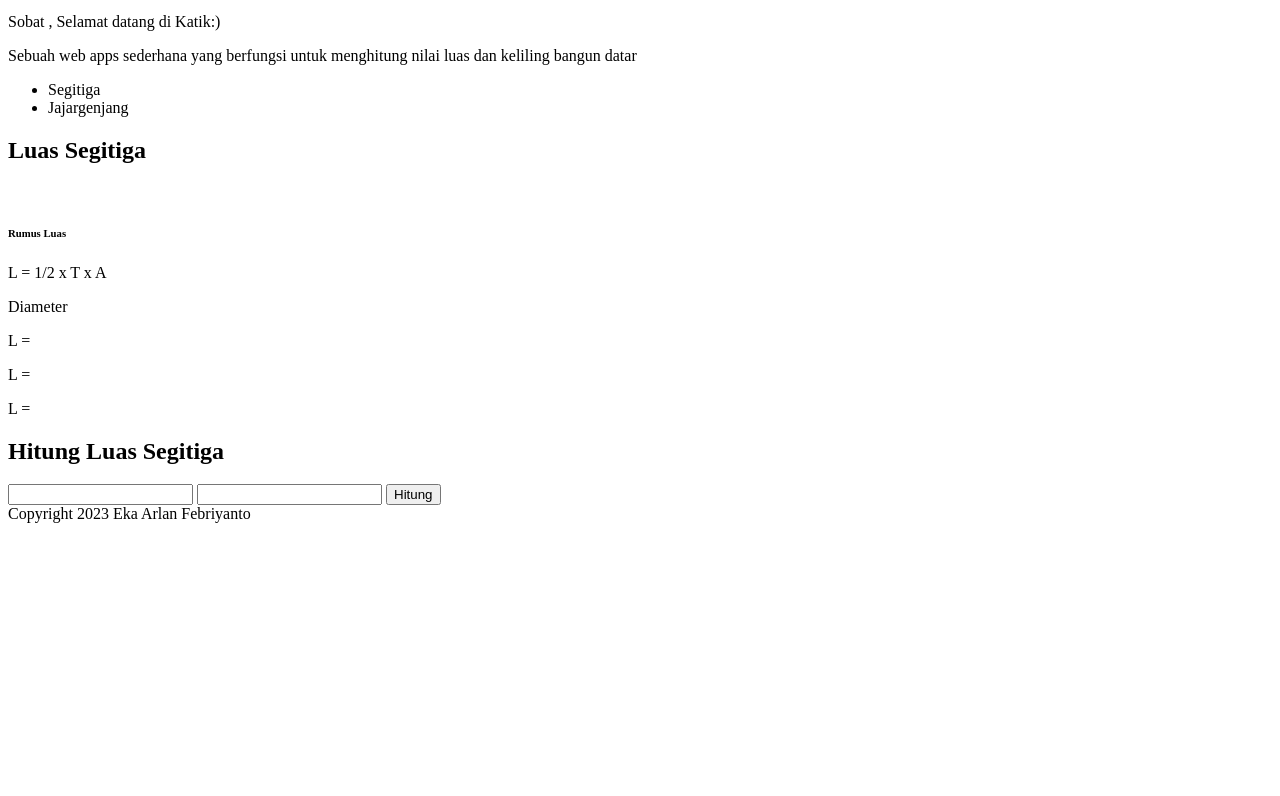
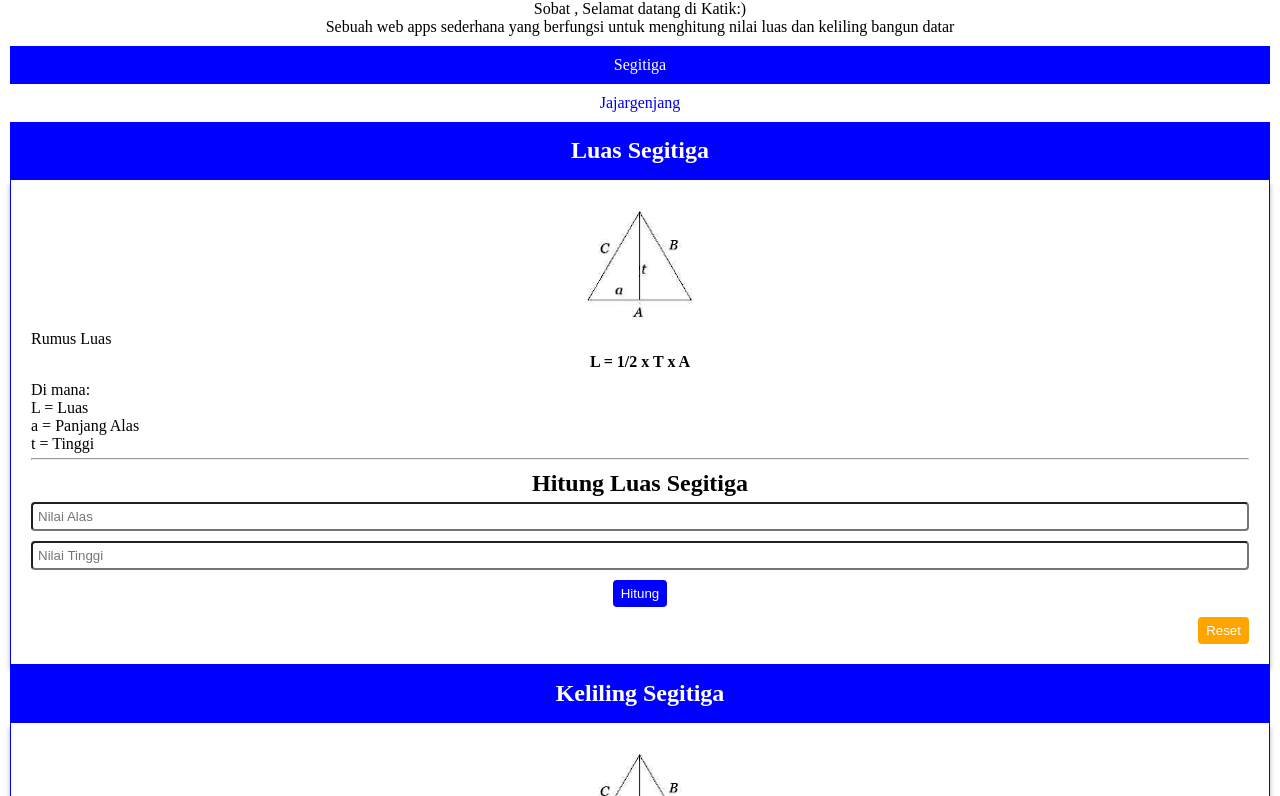
Before and after one commit to arlanfe/revou_test1_day1, a plain HTML site: page Mini-Project/index.html in a window 1280 px wide. Shown: the part 67-863 px from the top of the page. Before the commit the page ends 800 px from the top, so only its background shows below. Drawn offline with Linux system fonts and the light colour scheme; files that its build step writes are made by us from their sources.

Commit message:
update hari ke 6

```diff
--- a/Mini-Project/css/index.css
+++ b/Mini-Project/css/index.css
@@ -0,0 +1,103 @@
+/* reset css */
+*{
+    padding: 0;
+    margin: 0;
+    box-sizing: border-box;
+}
+/* body */
+body {
+    padding: 0 10px;
+}
+/* title */
+.title {
+    margin-top: 20px;
+    text-align: center;
+}
+.deskripsi {
+    margin: 10px 0px;
+    text-align: center;
+}
+/* header */
+.menu {
+    display: flex;
+    flex-direction: column;
+    align-items: center;
+}
+.menu > a {
+    text-decoration: none;
+    padding: 10px;
+}
+.menu-triangle {
+    padding: 10px 0;
+    background-color: blue;
+    color: white;
+    width: 100%;
+    text-align: center;
+}
+/* main */
+.card {
+    padding: 20px;
+    border: 1px blue solid;
+    box-shadow: 0px 5px 5px rgba(0,0,0,0.3);
+}
+.rumus {
+    text-align: center;
+    font-weight: bold;
+    padding: 5px;
+}
+.gambar {
+    display: flex;
+    align-items: center;
+    flex-direction: column;
+}
+.keterangan{
+    padding: 5px 0;
+}
+.text-hitung {
+    padding-top: 10px;
+    padding-bottom: 5px;
+    display: flex;
+    align-items: center;
+    flex-direction: column;
+}
+.main-triangle {
+    padding: 15px;
+    background-color: blue;
+    color: white;
+    width: 100%;
+    text-align: center;
+    border-radius: 0px;
+}
+.form-triangle {
+    align-items: center;
+    display: flex;
+    flex-direction: column;
+    gap: 10px;
+    justify-content: center;
+}
+.form-triangle > input {
+    border-radius: 4px;
+    padding: 5px;
+    width: 100%;
+}
+.button-triangle {
+    background-color: blue;
+    color: white;
+    border: none;
+    padding: 6px 8px;
+    border-radius: 4px;
+}
+.button-reset {
+    display: block;
+    margin-left: auto;
+    background-color: orange;
+    color: white;
+    border: none;
+    padding: 6px 8px;
+    border-radius: 4px;
+}
+/* footer */
+footer {
+    padding: 20px;
+    text-align: center;
+}
--- a/Mini-Project/index.html
+++ b/Mini-Project/index.html
@@ -1,13 +1,14 @@
 <!DOCTYPE html>
-<html lang="id">
+<html lang="en">
 <head>
-    <link rel="stylesheet" href="index.css">
+    <link rel="stylesheet" href="/Mini-Project/css/index.css">
+    <script type="text/javascript" src="/Mini-Project/js/index.js"></script>
     <title>Mini-Project</title>
 </head>
 <body>
 
-    <h1>Welcome to Katik</h1>
-    <div>
+    <h1 class="title">Welcome to Katik</h1>
+    <div class="deskripsi">
         <p>Sobat , Selamat datang di Katik:)</p>
         <p>Sebuah web apps sederhana yang berfungsi untuk menghitung nilai luas dan keliling bangun datar</p>
     </div>
@@ -15,42 +16,83 @@
     <!-- Header -->
     <header>
         <nav>
-            <ul>
-                <li>Segitiga</li>
-                <li>Jajargenjang</li>
-            </ul>
+            <div class="menu">
+                <a href="#" class="menu-triangle">Segitiga</a >
+                <a href="#">Jajargenjang</a >
+            </div>
         </nav>
     </header>
 
     <!-- main -->
     <main>
-        <section id="segitiga">
-            <div>
+        <section id="triangle">
+            <div class="main-triangle">
                 <h2>Luas Segitiga</h2>
             </div>
-            <img src="./assets/#.jpg" alt="">
-            <div>
-                <h6>Rumus Luas</h6>
-                <p>L = 1/2 x T x A</p>
+            <div class="card">
+                <div class="gambar">
+                    <img src="./assets/triangle.PNG" alt="triangle">
                 </div>
                 <div>
-                <p>Diameter</p>
-                <p>L = </p>
-                <p>L = </p>
-                <p>L = </p>
+                    <p>Rumus Luas</p>
+                    <p class="rumus">L = 1/2 x T x A</p>
                 </div>
+                <div class="keterangan">
+                    <p>Di mana:</p>
+                    <p>L = Luas </p>
+                    <p>a = Panjang Alas</p>
+                    <p>t = Tinggi</p>
+                </div>
+                <hr>
                 <div class="form-hitung">
+                    <div class="text-hitung">
                         <h1>Hitung Luas Segitiga</h1>
-                <form action="#">
-                    <input type="text">
-                    <input type="text">
-                    <button type="submit">Hitung</button>
+                    </div>
+                    <form action="#" class="form-triangle">
+                        <input type="number" id="number1" placeholder="Nilai Alas">
+                        <input type="number" id="number2" placeholder="Nilai Tinggi">
+                        <button type="submit" class="button-triangle" onclick="">Hitung</button>
+                        <button type="reset" class="button-reset">Reset</button>
                     </form>
+                </div>
             </div>
         </section>
     </main>
 
-
+    <main>
+        <section id="triangle">
+            <div class="main-triangle">
+                <h2>Keliling Segitiga</h2>
+            </div>
+            <div class="card">
+                <div class="gambar">
+                    <img src="./assets/triangle.PNG" alt="triangle">
+                </div>
+                <div>
+                    <p>Rumus Keliling</p>
+                    <p class="rumus">L = 1/2 x T x A</p>
+                </div>
+                <div class="keterangan">
+                    <p>Di mana:</p>
+                    <p>L = Luas </p>
+                    <p>a = Panjang Alas</p>
+                    <p>t = Tinggi</p>
+                </div>
+                <hr>
+                <div class="form-hitung">
+                    <div class="text-hitung">
+                        <h1>Hitung Luas Segitiga</h1>
+                    </div>
+                    <form action="#" class="form-triangle">
+                        <input type="number" id="number1" placeholder="Nilai Alas">
+                        <input type="number" id="number2" placeholder="Nilai Tinggi">
+                        <button type="submit" class="button-triangle" onclick="">Hitung</button>
+                        <button type="reset" class="button-reset">Reset</button>
+                    </form>
+                </div>
+            </div>
+        </section>
+    </main>
     <!-- footer -->
     <footer> Copyright 2023 Eka Arlan Febriyanto</footer>
 </body>
--- a/Mini-Project/js/index.js
+++ b/Mini-Project/js/index.js
@@ -0,0 +1,12 @@
+function luas_triangle(){
+    // ngambil angka dari form
+    const num1 = parseFloat(document.getElementById("number1").value);
+    const num2 = parseFloat(document.getElementById("number2").value);
+
+    // perhitungan
+    const result = 1/2 * num1  * num2;
+
+    //tampilkan hail perhitungan ke html
+    document.getElementById("result-luas").textContent = result;
+
+}
```
Also changed, not shown: Day3/day3.html (+42 -15 lines), Day6/day6.html (added, +23 -0 lines), Day6/index.js (added, +81 -0 lines), Mini-Project/assets/triangle.PNG (added). Lines whose indentation alone changed are shown as unchanged.
